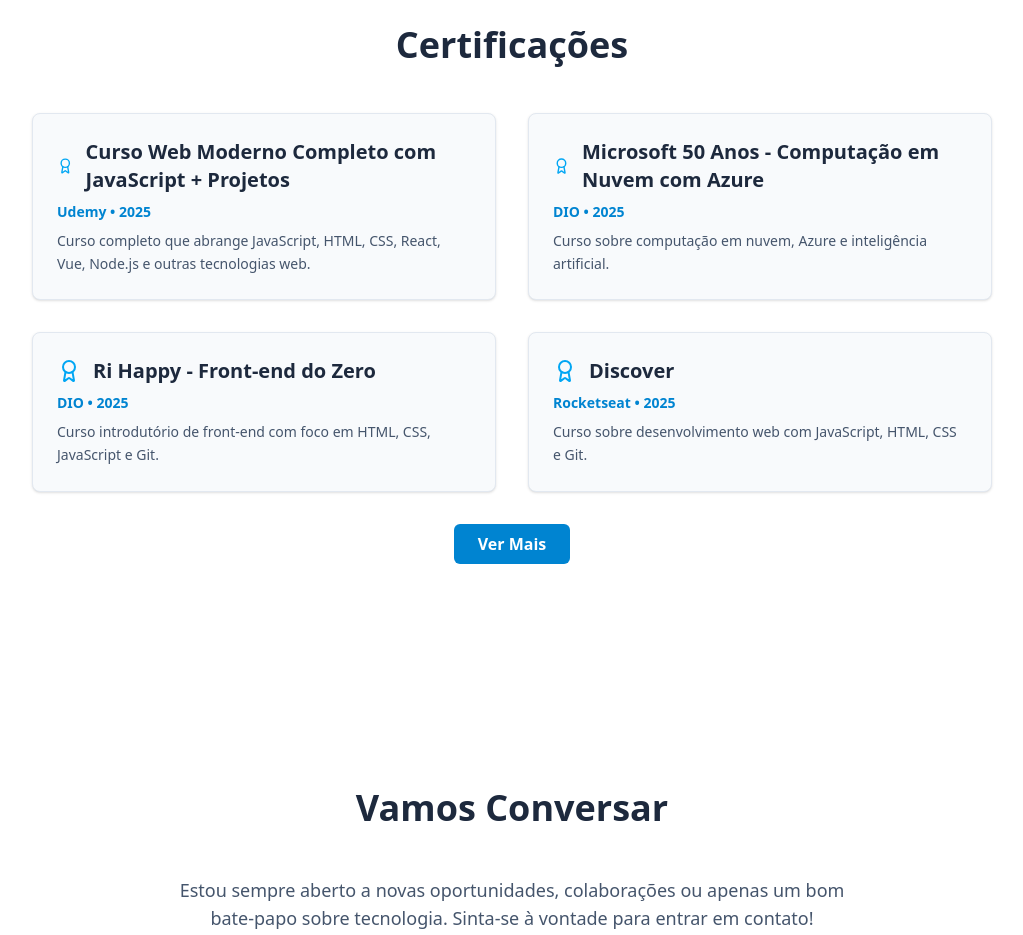
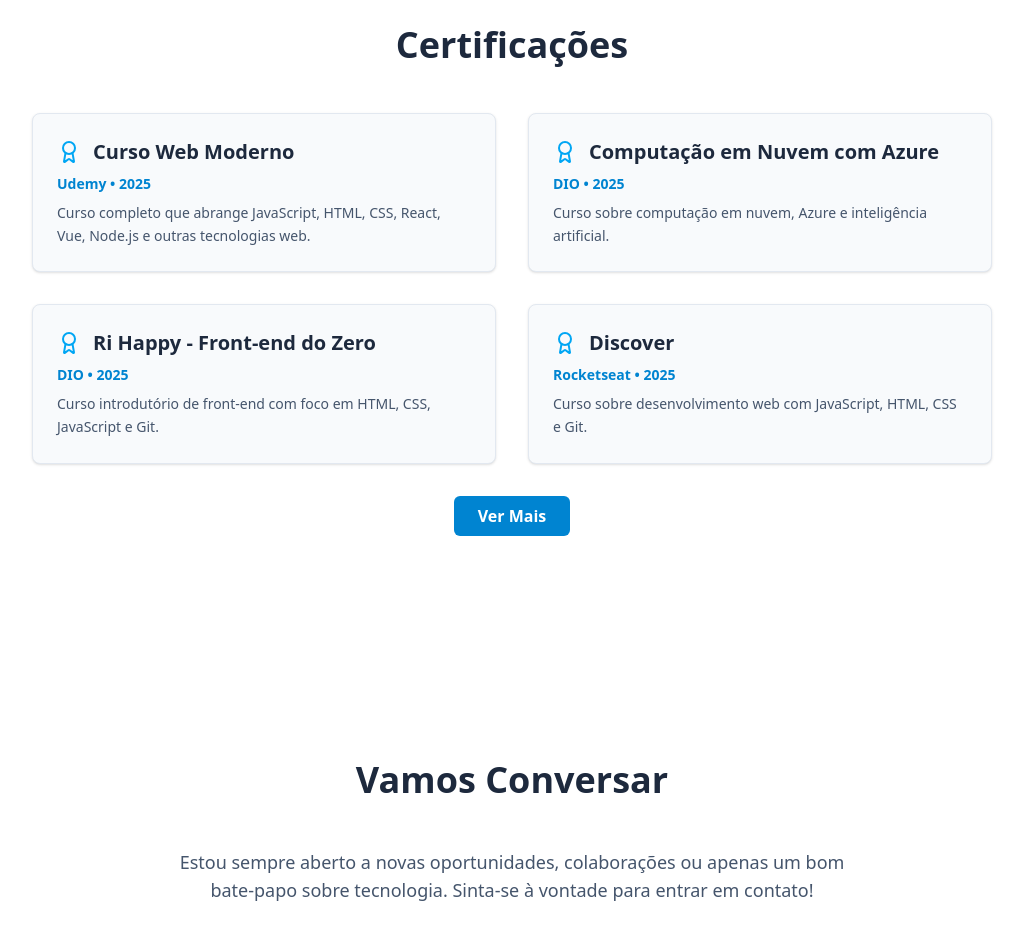
Before and after one commit to winstonajr/portfolio, a Next.js app: page / in a window 1280 px wide. Shown: the part 3680-4615 px from the top of the page, without its empty margins (128-1151 px from the left). Built offline with nearby package versions, Linux system fonts and the light colour scheme.

Commit message:
ajust in section certifications

```diff
--- a/app/page.tsx
+++ b/app/page.tsx
@@ -137,13 +137,13 @@ const experiences = [
 
 const certifications = [
   {
-    "title": "Curso Web Moderno Completo com JavaScript + Projetos",
+    "title": "Curso Web Moderno",
     "issuer": "Udemy",
     "period": "2025",
     "description": "Curso completo que abrange JavaScript, HTML, CSS, React, Vue, Node.js e outras tecnologias web."
   },
   {
-    "title": "Microsoft 50 Anos - Computação em Nuvem com Azure",
+    "title": "Computação em Nuvem com Azure",
     "issuer": "DIO",
     "period": "2025",
     "description": "Curso sobre computação em nuvem, Azure e inteligência artificial."
```
